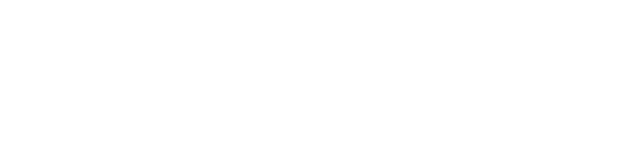
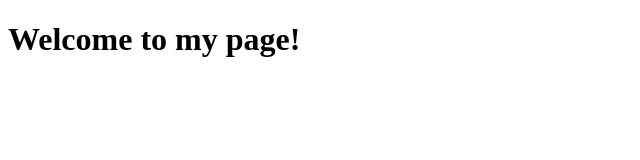
Before and after one commit to jacoblefthechat/mywebsite, a plain HTML site: page index.html in a window 1280 px wide. Shown: the whole page, without its empty margins (0-640 px from the left). Drawn offline with Linux system fonts and the light colour scheme.

Commit message:
Update index.html

```diff
--- a/index.html
+++ b/index.html
@@ -3,4 +3,7 @@
     <head>
       <title>This is my first website yay!</title>
     </head>
+    <body>
+      <h1>Welcome to my page!</h1>
+    </body>
   </html>
```
